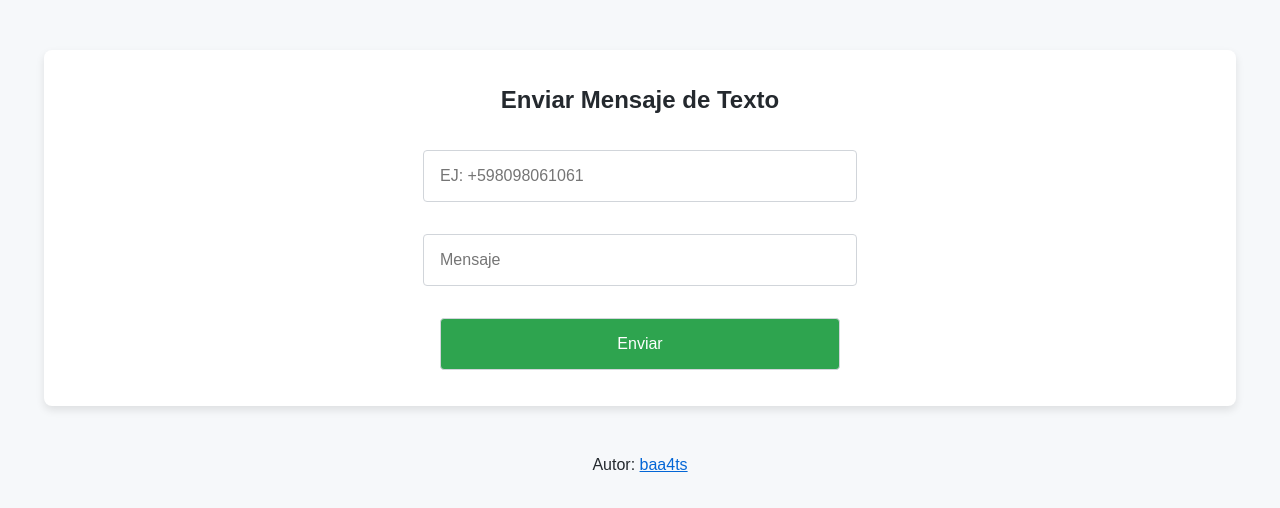
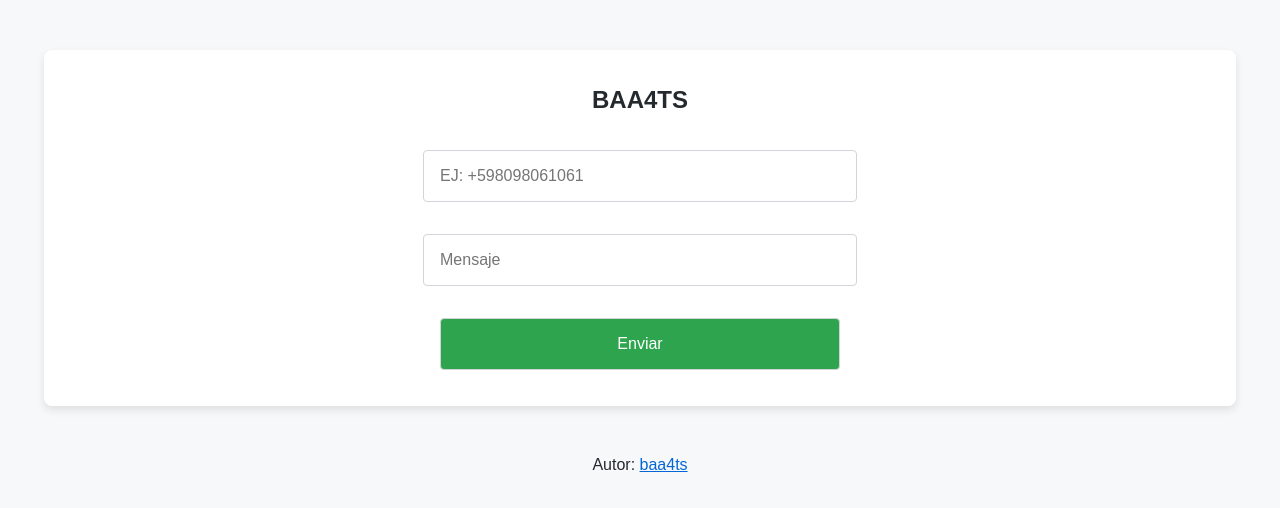
Before and after one commit to BAA4TS/BAA4TS.github.io, a plain HTML site: page index.html in a window 1280 px wide. Drawn offline with nearby package versions, Linux system fonts and the light colour scheme.

Commit message:
Update index.html

```diff
--- a/index.html
+++ b/index.html
@@ -3,7 +3,7 @@
 <head>
 <meta charset="UTF-8">
 <meta name="viewport" content="width=device-width, initial-scale=1.0">
-<title>ANON - SMS</title>
+<title>BAA4TS</title>
 <style>
 body {
     margin: 0;
@@ -73,7 +73,7 @@ input[type="submit"]:hover {
 </head>
 <body>
 <div class="container">
-    <h1>Enviar Mensaje de Texto</h1>
+    <h1>BAA4TS</h1>
     <form id="textForm">
         <input type="text" id="phoneNumber" placeholder="EJ: +598098061061" required>
         <input type="text" id="message" placeholder="Mensaje" required>
```
